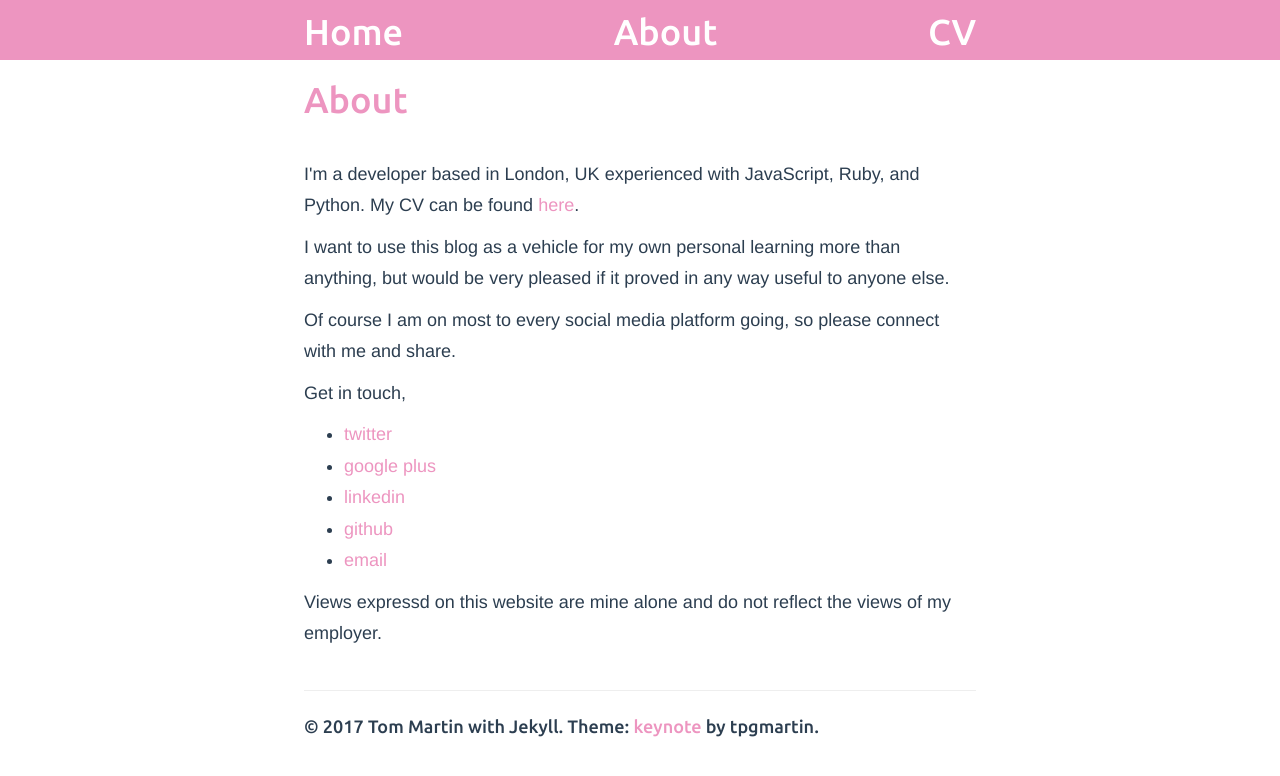
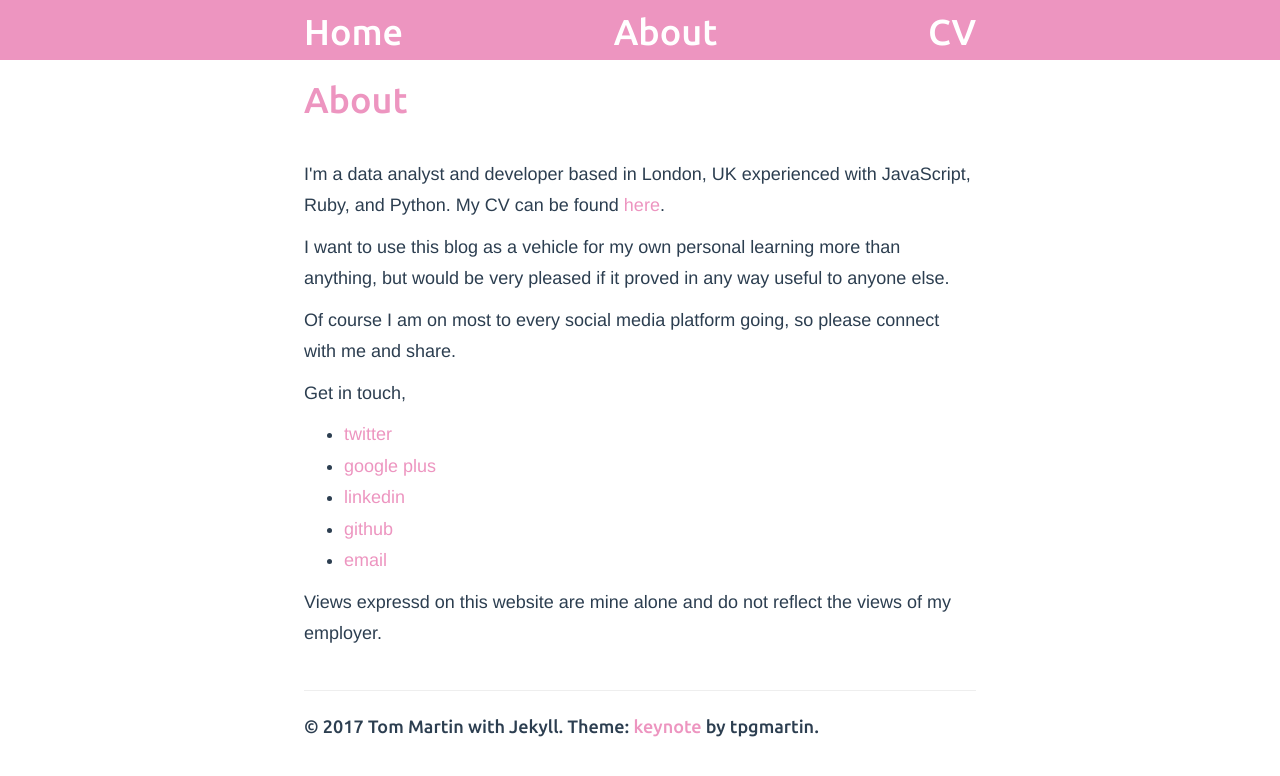
Before and after one commit to tpgmartin/tpgmartin.github.io, a Jekyll site: the page built from about.html, in a window 1280 px wide. Shown: the top 776 px of the page. Built offline with Jekyll 4.4.1, drawn with Linux system fonts in a browser that asks for light colours.

Commit message:
Update about.html

```diff
--- a/about.html
+++ b/about.html
@@ -7,7 +7,7 @@
 <article>
   <div>
     <div class="article_body">
-      <p>I'm a developer based in London, UK experienced with JavaScript, Ruby, and Python. My CV can be found <a href="{{ site.BASE_PATH }}/{{ site.cv_path }}">here</a>.</p>
+      <p>I'm a data analyst and developer based in London, UK experienced with JavaScript, Ruby, and Python. My CV can be found <a href="{{ site.BASE_PATH }}/{{ site.cv_path }}">here</a>.</p>
 
       <p>I want to use this blog as a vehicle for my own personal learning more than anything, but would be very pleased if it proved in any way useful to anyone else.</p>
 
```
